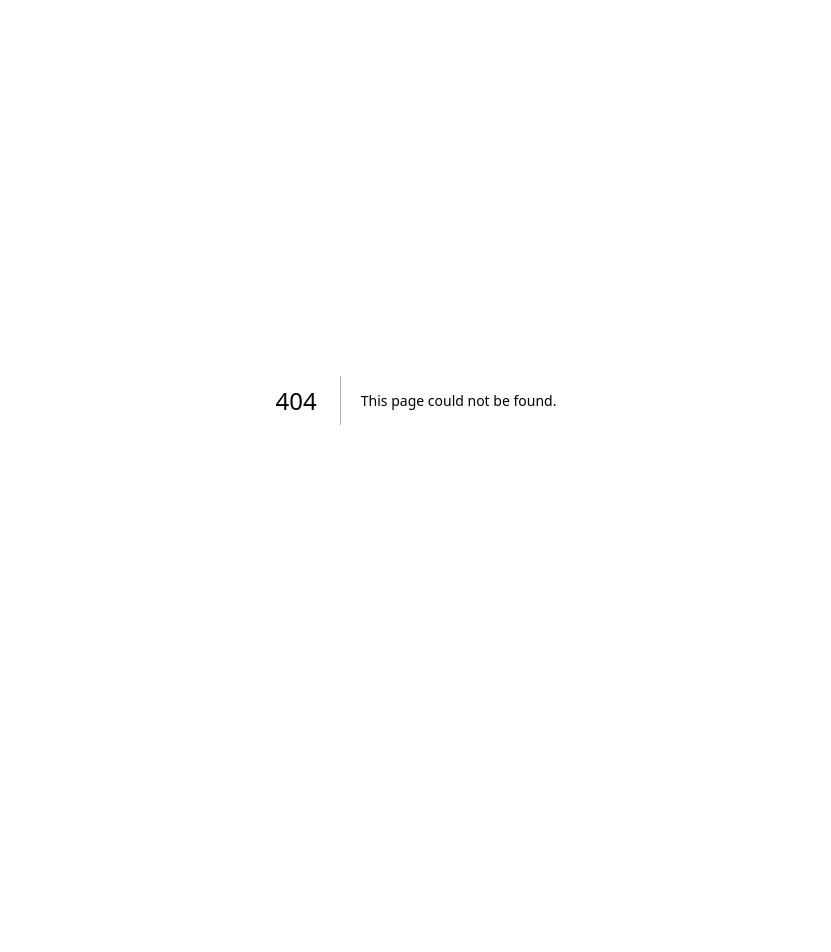
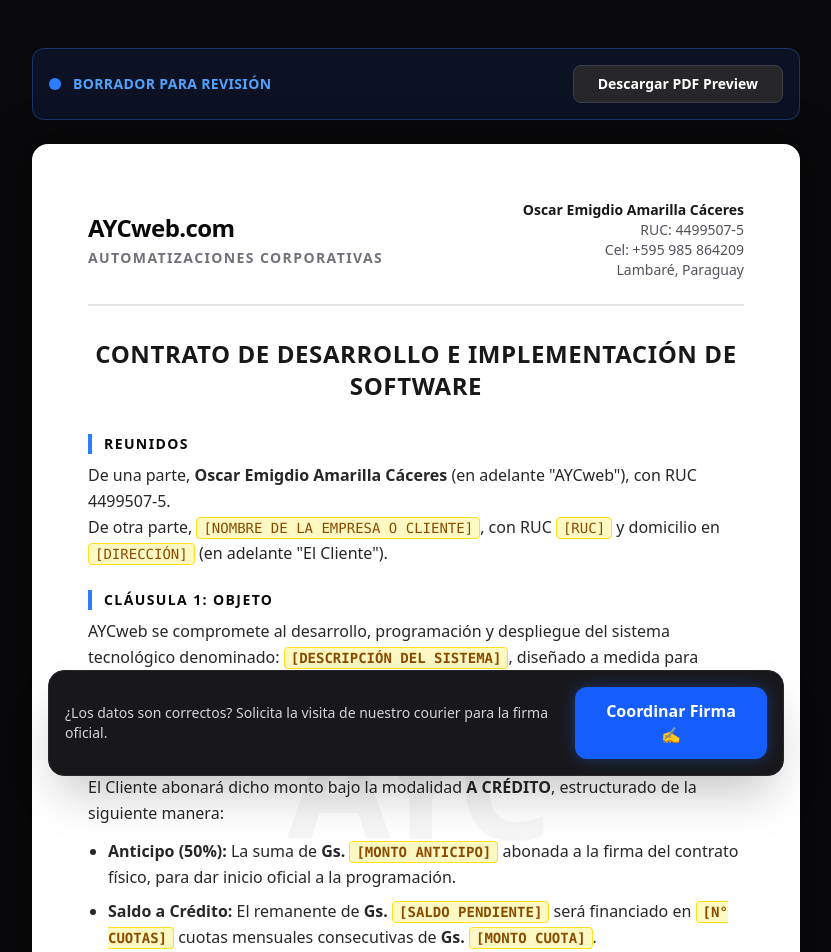
Before and after one commit to oscaramarilla/aycweb, a Next.js app: page /contrato in a window 1280 px wide. Before the commit this address had no page. Shown: the top 952 px of the page, without its empty margins (224-1055 px from the left). Before the commit the page ends 800 px from the top, so only its background shows below. Built offline with nearby package versions, Linux system fonts and the light colour scheme.

Commit message:
Arquitectura y Contrato Actual

```diff
--- /dev/null
+++ b/app/contrato/page.tsx
@@ -0,0 +1,129 @@
+"use client";
+
+import React from 'react';
+
+export default function BorradorContrato() {
+  return (
+    <main className="min-h-screen bg-zinc-950 py-8 px-4 md:py-12 font-sans selection:bg-blue-500/30">
+
+      {/* Barra superior de estado (Mobile friendly) */}
+      <div className="max-w-3xl mx-auto mb-6 flex flex-col sm:flex-row items-center justify-between gap-4 bg-blue-900/20 border border-blue-500/30 p-4 rounded-xl">
+        <div className="flex items-center gap-3">
+          <span className="relative flex h-3 w-3">
+            <span className="animate-ping absolute inline-flex h-full w-full rounded-full bg-blue-400 opacity-75"></span>
+            <span className="relative inline-flex rounded-full h-3 w-3 bg-blue-500"></span>
+          </span>
+          <span className="text-blue-400 font-bold text-sm tracking-wide uppercase">Borrador para Revisión</span>
+        </div>
+        <button className="w-full sm:w-auto px-6 py-2 bg-zinc-800 hover:bg-zinc-700 text-white text-sm font-bold rounded-lg transition-colors border border-zinc-700">
+          Descargar PDF Preview
+        </button>
+      </div>
+
+      {/* Contenedor del Documento (Efecto Papel) */}
+      <div className="max-w-3xl mx-auto bg-white text-zinc-900 p-6 sm:p-10 md:p-14 rounded-2xl shadow-[0_0_40px_rgba(0,0,0,0.5)] relative overflow-hidden">
+
+        {/* Sello de agua sutil de AYC */}
+        <div className="absolute top-1/2 left-1/2 -translate-x-1/2 -translate-y-1/2 opacity-[0.03] pointer-events-none select-none text-[150px] font-black tracking-tighter">
+          AYC
+        </div>
+
+        {/* Encabezado */}
+        <div className="border-b-2 border-zinc-200 pb-6 mb-8 text-center sm:text-left flex flex-col sm:flex-row justify-between items-center gap-4">
+          <div>
+            <h1 className="text-2xl font-black text-zinc-950 tracking-tight">AYCweb.com</h1>
+            <p className="text-sm text-zinc-500 font-bold tracking-widest uppercase mt-1">Automatizaciones Corporativas</p>
+          </div>
+          <div className="text-sm text-zinc-600 sm:text-right">
+            <p className="font-bold text-zinc-900">Oscar Emigdio Amarilla Cáceres</p>
+            <p>RUC: 4499507-5</p>
+            <p>Cel: +595 985 864209</p>
+            <p>Lambaré, Paraguay</p>
+          </div>
+        </div>
+
+        {/* Título del Contrato */}
+        <h2 className="text-xl sm:text-2xl font-black text-center mb-8 uppercase tracking-wide">
+          Contrato de Desarrollo e Implementación de Software
+        </h2>
+
+        {/* Cuerpo del Contrato */}
+        <div className="space-y-6 text-sm sm:text-base text-zinc-800 leading-relaxed">
+
+          <section>
+            <h3 className="font-bold text-zinc-950 mb-2 uppercase text-sm tracking-widest border-l-4 border-blue-500 pl-3">Reunidos</h3>
+            <p>
+              De una parte, <strong>Oscar Emigdio Amarilla Cáceres</strong> (en adelante "AYCweb"), con RUC 4499507-5.<br/>
+              De otra parte, <span className="bg-yellow-100 text-yellow-800 px-1.5 py-0.5 rounded border border-yellow-300 font-mono text-sm">[NOMBRE DE LA EMPRESA O CLIENTE]</span>, con RUC <span className="bg-yellow-100 text-yellow-800 px-1.5 py-0.5 rounded border border-yellow-300 font-mono text-sm">[RUC]</span> y domicilio en <span className="bg-yellow-100 text-yellow-800 px-1.5 py-0.5 rounded border border-yellow-300 font-mono text-sm">[DIRECCIÓN]</span> (en adelante "El Cliente").
+            </p>
+          </section>
+
+          <section>
+            <h3 className="font-bold text-zinc-950 mb-2 uppercase text-sm tracking-widest border-l-4 border-blue-500 pl-3">Cláusula 1: Objeto</h3>
+            <p>
+              AYCweb se compromete al desarrollo, programación y despliegue del sistema tecnológico denominado: <strong><span className="bg-yellow-100 text-yellow-800 px-1.5 py-0.5 rounded border border-yellow-300 font-mono text-sm">[DESCRIPCIÓN DEL SISTEMA]</span></strong>, diseñado a medida para optimizar los procesos operativos de El Cliente.
+            </p>
+          </section>
+
+          <section>
+            <h3 className="font-bold text-zinc-950 mb-2 uppercase text-sm tracking-widest border-l-4 border-blue-500 pl-3">Cláusula 2: Inversión y Forma de Pago (A Crédito)</h3>
+            <p className="mb-3">
+              La inversión total para el desarrollo y entrega del sistema es de <strong>Gs. <span className="bg-yellow-100 text-yellow-800 px-1.5 py-0.5 rounded border border-yellow-300 font-mono text-sm">[PRECIO TOTAL]</span></strong>. El Cliente abonará dicho monto bajo la modalidad <strong>A CRÉDITO</strong>, estructurado de la siguiente manera:
+            </p>
+            <ul className="list-disc pl-5 space-y-2">
+              <li><strong>Anticipo (50%):</strong> La suma de <strong>Gs. <span className="bg-yellow-100 text-yellow-800 px-1.5 py-0.5 rounded border border-yellow-300 font-mono text-sm">[MONTO ANTICIPO]</span></strong> abonada a la firma del contrato físico, para dar inicio oficial a la programación.</li>
+              <li><strong>Saldo a Crédito:</strong> El remanente de <strong>Gs. <span className="bg-yellow-100 text-yellow-800 px-1.5 py-0.5 rounded border border-yellow-300 font-mono text-sm">[SALDO PENDIENTE]</span></strong> será financiado en <strong><span className="bg-yellow-100 text-yellow-800 px-1.5 py-0.5 rounded border border-yellow-300 font-mono text-sm">[N° CUOTAS]</span></strong> cuotas mensuales consecutivas de <strong>Gs. <span className="bg-yellow-100 text-yellow-800 px-1.5 py-0.5 rounded border border-yellow-300 font-mono text-sm">[MONTO CUOTA]</span></strong>.</li>
+            </ul>
+          </section>
+
+          <section>
+            <h3 className="font-bold text-zinc-950 mb-2 uppercase text-sm tracking-widest border-l-4 border-blue-500 pl-3">Cláusula 3: Mantenimiento (SaaS)</h3>
+            <p>
+              Para garantizar el funcionamiento ininterrumpido en la nube, El Cliente abonará una cuota mensual de mantenimiento de <strong>Gs. <span className="bg-yellow-100 text-yellow-800 px-1.5 py-0.5 rounded border border-yellow-300 font-mono text-sm">[MONTO MANTENIMIENTO]</span></strong>, la cual incluye alojamiento en servidores, dominio y soporte técnico.
+            </p>
+          </section>
+
+          <section>
+            <h3 className="font-bold text-zinc-950 mb-2 uppercase text-sm tracking-widest border-l-4 border-blue-500 pl-3">Cláusula 4: Confidencialidad</h3>
+            <p>
+              AYCweb garantiza la absoluta confidencialidad de los datos comerciales procesados por El Cliente. El sistema se entrega bajo licencia de uso exclusivo para la empresa contratante.
+            </p>
+          </section>
+
+        </div>
+
+        {/* Firmas */}
+        <div className="mt-16 pt-8 border-t-2 border-zinc-100 grid grid-cols-1 sm:grid-cols-2 gap-12 text-center">
+          <div>
+            <div className="border-b border-zinc-400 w-4/5 mx-auto mb-2"></div>
+            <p className="font-bold text-zinc-900">Oscar Emigdio Amarilla C.</p>
+            <p className="text-sm text-zinc-500">AYCweb.com</p>
+          </div>
+          <div>
+            <div className="border-b border-zinc-400 w-4/5 mx-auto mb-2"></div>
+            <p className="font-bold text-zinc-900"><span className="bg-yellow-100 text-yellow-800 px-1.5 py-0.5 rounded border border-yellow-300 font-mono text-sm">[FIRMA CLIENTE]</span></p>
+            <p className="text-sm text-zinc-500">Representante Legal</p>
+          </div>
+        </div>
+      </div>
+
+      {/* Botón flotante para el cliente (Fija en la parte inferior en móviles) */}
+      <div className="max-w-3xl mx-auto mt-8 sticky bottom-6 px-4">
+        <div className="bg-zinc-900 border border-zinc-800 p-4 rounded-2xl flex flex-col sm:flex-row items-center justify-between gap-4 shadow-2xl">
+          <p className="text-zinc-300 text-sm text-center sm:text-left">
+            ¿Los datos son correctos? Solicita la visita de nuestro courier para la firma oficial.
+          </p>
+          <a
+            href="https://wa.me/595985864209?text=Hola%20Oscar,%20revisé%20el%20borrador.%20Podemos%20coordinar%20la%20firma%20con%20tu%20courier."
+            target="_blank"
+            rel="noopener noreferrer"
+            className="w-full sm:w-auto px-6 py-3 bg-blue-600 hover:bg-blue-500 text-white font-bold rounded-xl transition-all shadow-[0_0_15px_rgba(37,99,235,0.4)] text-center flex items-center justify-center gap-2"
+          >
+            <span>Coordinar Firma ✍️</span>
+          </a>
+        </div>
+      </div>
+
+    </main>
+  );
+}
```
Also changed, not shown: app/costos/page.tsx (renamed from app/precios/page.tsx), app/ventas/page.tsx (renamed from app/herosection/page.tsx).
